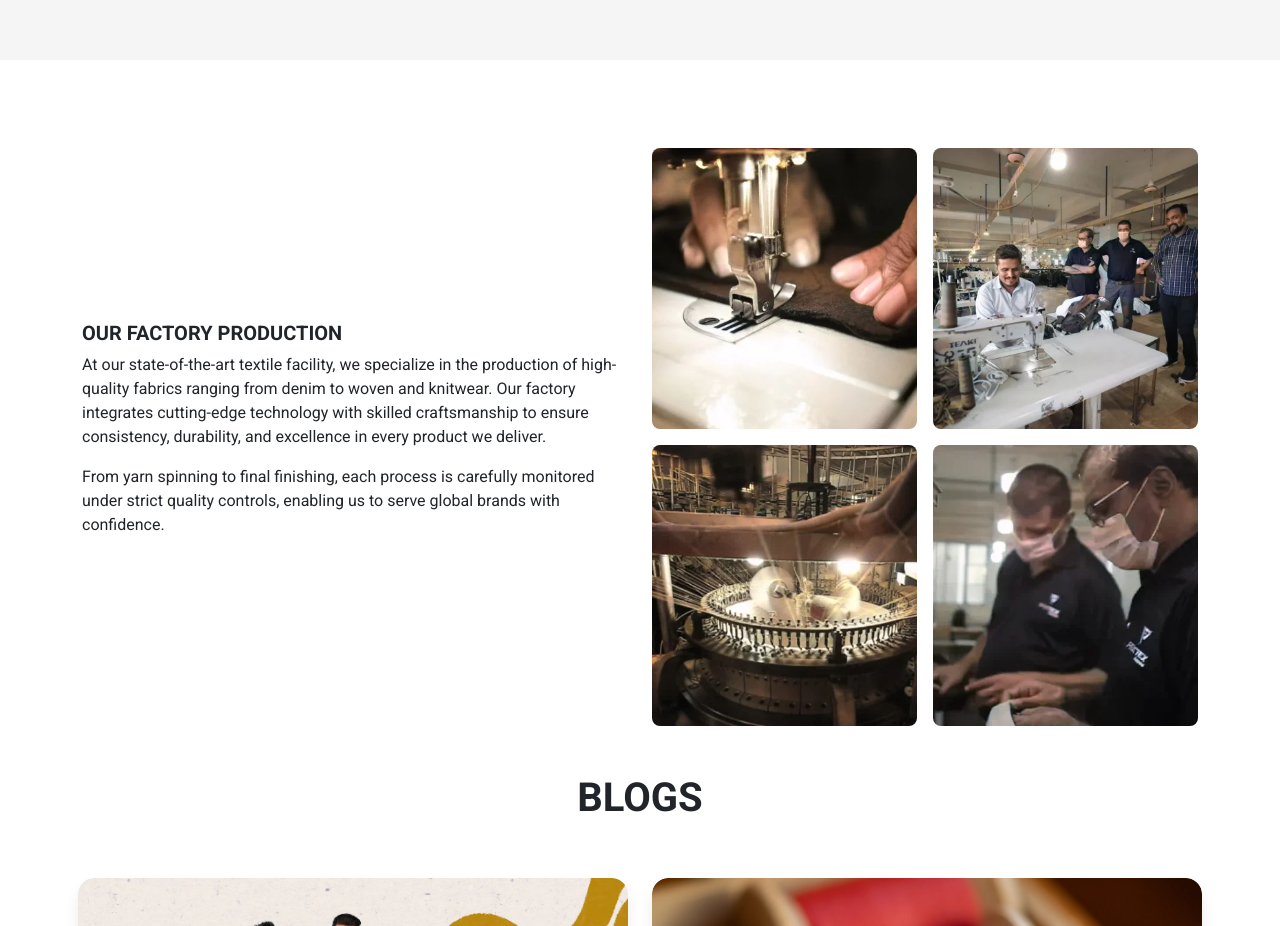
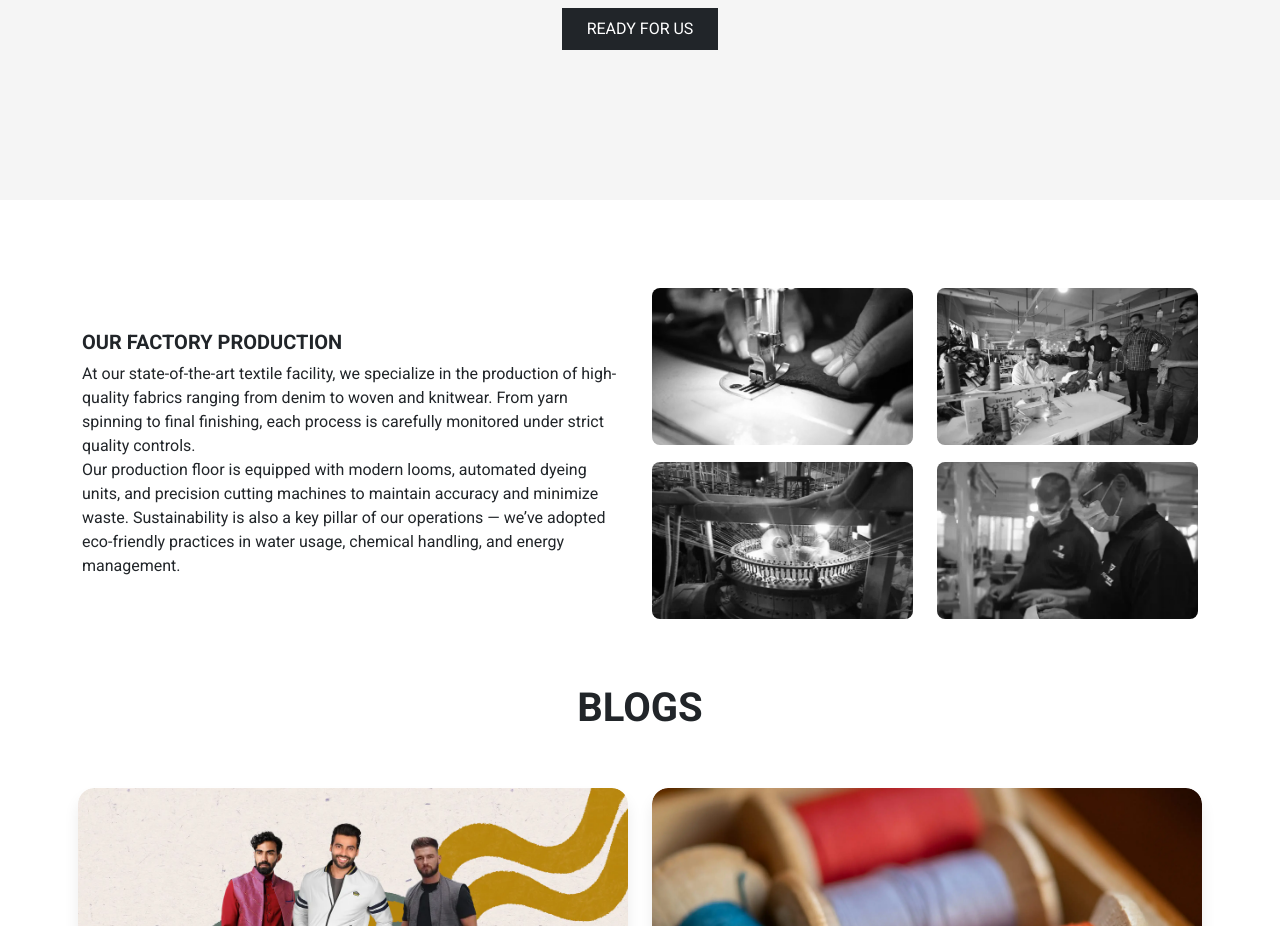
Before and after one commit to Zeeshanprojects/PTX-2, a React (Create React App) app in the folder PTX-2/ptx-2/: page / in a window 1280 px wide. Shown: the part 2280-3206 px from the top of the page. Built offline with nearby package versions, Linux system fonts and the light colour scheme.

Commit message:
Code Updated

```diff
--- a/PTX-2/ptx-2/src/Pages/Home.jsx
+++ b/PTX-2/ptx-2/src/Pages/Home.jsx
@@ -278,9 +278,9 @@ const products = [
 </motion.div>
 
  <div className="space"></div>
-    <div className="container my-5">
-  <div className="row align-items-center">
-    {/* Left Column: Text with animation */}
+<div className="container my-5">
+  <div className="row align-items-center ">
+    {/* Left Column: Text */}
     <motion.div
       className="col-lg-6 mb-4 mb-lg-0"
       initial={{ opacity: 0, x: -50 }}
@@ -288,14 +288,14 @@ const products = [
       transition={{ duration: 0.6, ease: "easeOut" }}
       viewport={{ once: true }}
     >
-      <h2 className="fw-bold">OUR FACTORY PRODUCTION</h2>
+      <h2 className="fw-bold factory-text">OUR FACTORY PRODUCTION</h2>
       <p>
         At our state-of-the-art textile facility, we specialize in the production of high-quality fabrics ranging from denim to woven and knitwear.
-        Our factory integrates cutting-edge technology with skilled craftsmanship to ensure consistency, durability, and excellence in every product we deliver.
+       From yarn spinning to final finishing, each process is carefully monitored under strict quality controls.
+      <p>Our production floor is equipped with modern looms, automated dyeing units, and precision cutting machines to maintain accuracy and minimize waste. Sustainability is also a key pillar of our operations — we’ve adopted eco-friendly practices in water usage, chemical handling, and energy management.</p>
       </p>
-      <p>
-        From yarn spinning to final finishing, each process is carefully monitored under strict quality controls, enabling us to serve global brands with confidence.
-      </p>
+
+
     </motion.div>
 
     {/* Right Column: 4 Animated Images */}
@@ -312,24 +312,27 @@ const products = [
         },
       }}
     >
-      <div className="row g-3">
-        {[Image.p1, Image.p2, Image.p3, Image.p4].map((src, index) => (
+      <div className="row custom-image-grid">
+        {[Image.p1, Image.p2, Image.p3, Image.p4].map((src) => (
           <motion.div
-            className="col-6"
-            key={index}
+            className="col-6 factory-col"
+            key={src}
             variants={{
               hidden: { opacity: 0, scale: 0.8 },
               visible: { opacity: 1, scale: 1 },
             }}
             transition={{ duration: 0.5, ease: "easeOut" }}
           >
-            <img src={src} alt={`Factory Image ${index + 1}`} className="factory-images" />
+            <img src={src} alt="Factory" className="factory-image" />
           </motion.div>
         ))}
       </div>
     </motion.div>
   </div>
 </div>
+
+
+
 
 <h1 className="text-center fw-bold fs-1">BLOGS</h1>
 <div className="space"></div>
--- a/PTX-2/ptx-2/src/Pages/Home.style.css
+++ b/PTX-2/ptx-2/src/Pages/Home.style.css
@@ -1,16 +1,22 @@
 body {
   overflow-x: hidden;
 }
-.col-6 {
-  aspect-ratio: 1 / 1;
+.factory-col {
   overflow: hidden;
 }
 
-.factory-images {
+.factory-image {
   width: 100%;
-  height: 100%;
+  height: 90%; /* Increased to reduce gap */
   object-fit: cover;
+ filter: grayscale(1);
   border-radius: 8px;
+}
+.factory-text{
+  text-align: justify;
+}
+.custom-image-grid {
+  --bs-gutter-y: 0 rem; /* Reduced vertical spacing */
 }
 
 .carousel-item img {
@@ -299,7 +305,7 @@ p {
 }
 .content-card {
   background-color: #f5f5f5;
-  padding: 80px 20px;
+  padding: 150px 20px;
   text-align: center;
 }
 
```
